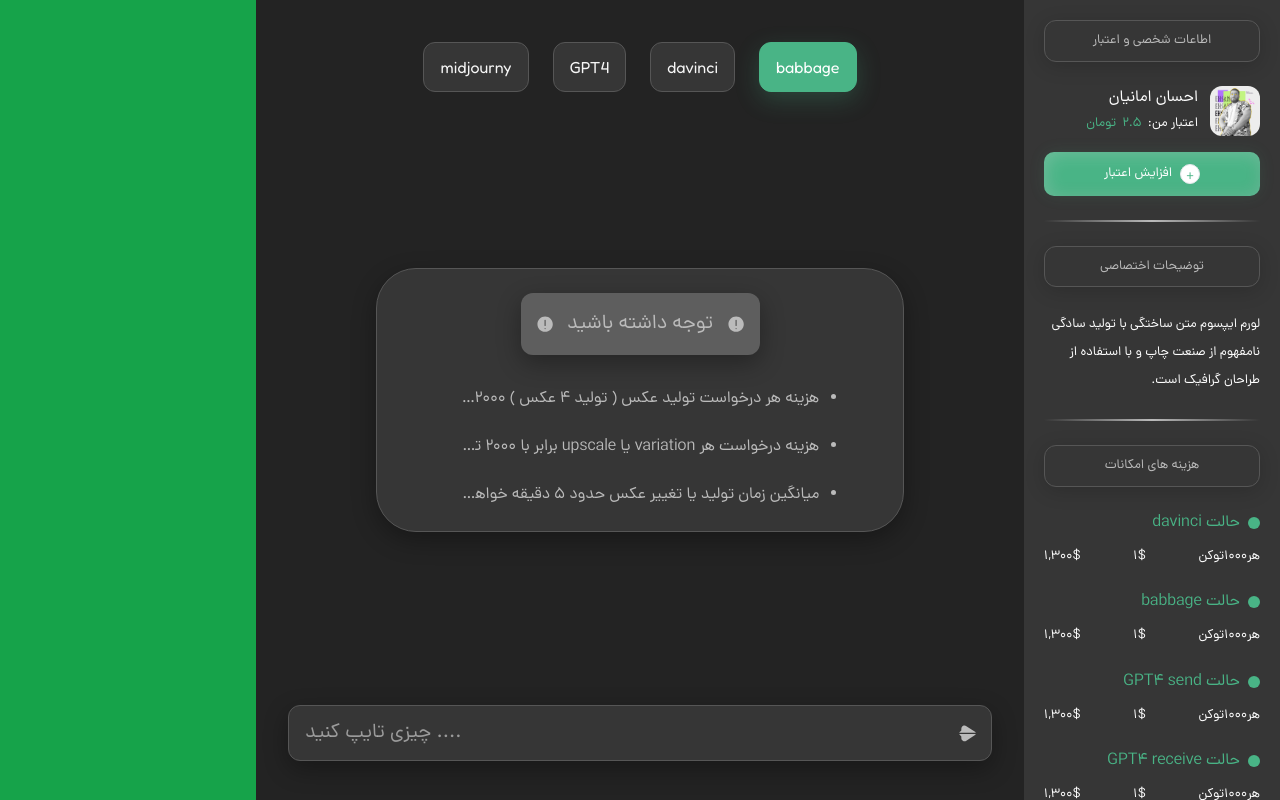
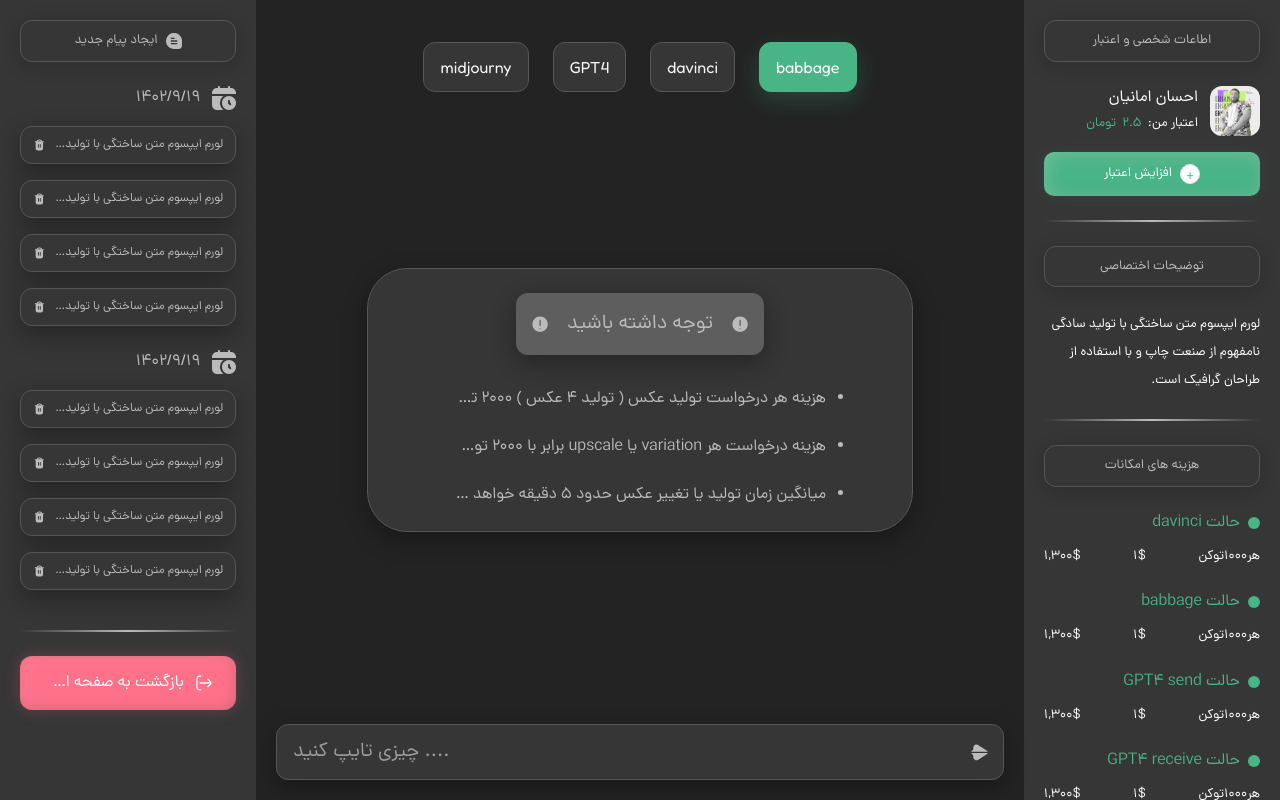
Before and after one commit to tasha-dev/Webimode, a Next.js app: page /chat-gpt/app in a window 1280 px wide. Built offline with nearby package versions, Linux system fonts and the light colour scheme.

Commit message:
added left side of chat gpt app

```diff
--- a/app/chat-gpt/app/page.tsx
+++ b/app/chat-gpt/app/page.tsx
@@ -2,6 +2,7 @@
 import {ReactNode} from "react";
 import RightSideComponent from '@/component/page/section/chat-gpt-app/rightSideComponent';
 import MiddleSideComponent from '@/component/page/section/chat-gpt-app/middleSideComponent';
+import LeftSideComponent from "@/component/page/section/chat-gpt-app/leftSideComponent";
 
 // Creating and exporting chat gpt app page as default
 export default function ChatGptAppPage():ReactNode {
@@ -10,7 +11,7 @@ export default function ChatGptAppPage():ReactNode {
         <div className="grid grid-cols-5 h-[100vh] overflow-hidden">
             <RightSideComponent />
             <MiddleSideComponent />
-            <div className="col-span-1 bg-green-600" />
+            <LeftSideComponent />
         </div>
     );
 }
--- a/app/index.css
+++ b/app/index.css
@@ -6,6 +6,7 @@
 /*Custom styles*/
 body > section:first-of-type {@apply lg:pt-[200px] pt-[20px];}
 .shadow-custom {box-shadow: -2px -2px 12px 0px rgba(0, 0, 0, 0.04) inset, 2px 2px 30px 0px rgba(255, 255, 255, 0.36) inset;}
+.red-shadow {box-shadow: 0px 0px 16px 0px rgba(255, 112, 137, 0.24), -2px -2px 12px 0px rgba(0, 0, 0, 0.16) inset, 2px 2px 18px 0px rgba(255, 255, 255, 0.12) inset;}
 .group:hover .group-hover\:shadow-custom {@apply shadow-custom}
 .shadow-custom-outer {box-shadow:  -1px -2px 16px 0px rgba(0, 0, 0, 0.08) inset, 2px 3px 16px 0px rgba(255, 255, 255, 0.32) inset, 0px 4px 16px 0px rgba(84, 152, 255, 0.25);}
 .shadow-custom-outer-theme {box-shadow:  2px 2px 18px 0px rgba(255, 255, 255, 0.24) inset, -1px -1px 16px 0px rgba(0, 0, 0, 0.08) inset, 0px 0px 16px 0px rgba(73, 180, 134, 0.12);}
@@ -63,8 +64,9 @@ footer[data-hasbefore="true"]::before {@apply content-[''] absolute top-0 left-0
 .notebook-divider::after {@apply w-[12px] h-[12px] bg-white rounded-full absolute bottom-0 left-0 -translate-x-[25%] translate-y-[25%] z-[-1] content-[''];}
 .slider-slide-bullet-number {@apply relative lg:w-[56px] w-[32px] lg:h-[56px] h-[32px] flex items-center justify-center rounded-full shadow-custom lg:text-[24px] text-[16px] font-bold data-[active='false']:bg-lighterGrey data-[active='false']:text-lightGrey data-[active='true']:bg-theme data-[active='true']:text-white data-[active="true"]:after:content-[''] data-[active="true"]:after:absolute data-[active="true"]:after:top-0 data-[active="true"]:after:left-0 data-[active="true"]:after:w-full data-[active="true"]:after:h-full data-[active="true"]:after:scale-[1.6] data-[active="true"]:after:origin-center data-[active="true"]:after:animate-customRotate data-[active="true"]:after:bg-[url(../public/img/sliderPagination/img-ring.svg)] data-[active="true"]:after:bg-center data-[active="true"]:after:bg-cover data-[active="true"]:after:rounded-full;}
 .dropdown-inner-btn[data-theme="dark"] {@apply transition-all duration-500 p-[10px] bg-lightestDark hover:bg-white/20 w-full block text-start lg:text-[16px] text-[13px] text-white font-normal truncate;}
-.chat-tag {@apply mb-[24px] w-full text-center text-[13px] p-[10px] font-normal truncate text-lightGrey bg-pageDark border-[1.5px] border-lightestDark rounded-[12px] shadow-[0_4px_20px_0_rgba(0,0,0,0.16)];}
+.chat-tag {@apply mb-[24px] flex items-center justify-center gap-[8px] w-full text-center text-[13px] p-[10px] font-normal truncate text-lightGrey bg-pageDark border-[1.5px] border-lightestDark rounded-[12px] shadow-[0_4px_20px_0_rgba(0,0,0,0.16)];}
 .chat-ai-btn {@apply rounded-[12px] shrink-0 px-[16px] py-[12px] border-[1.5px] data-[active='false']:bg-pageDark data-[active='false']:border-lightestDark data-[active='false']:text-lightestGrey data-[active='true']:border-theme data-[active='true']:text-white data-[active='true']:bg-theme theme-shadow-outer-active font-fredoka;}
 .small-btn-primary {@apply transition-all duration-500 flex items-center justify-center text-[13px] font-normal text-white bg-theme rounded-[10px] shadow-custom-outer-theme gap-[8px] p-[12px] hover:bg-darkerTheme;}
 .shadow-black {box-shadow: 0px 8px 24px 0px rgba(0, 0, 0, 0.32);}
 .skewed-right {@apply w-full h-full origin-bottom-left skew-y-[2deg] group-hover:skew-y-0;}
+.btn-alert {@apply flex justify-center transition-all duration-500 red-shadow items-center w-full gap-[12px] text-[16px] font-normal text-white px-[24px] py-[15px] bg-alert hover:bg-themeRed rounded-[12px] [&>svg]:shrink-0 [&>span]:truncate;}
--- a/chunk/iconComponent.tsx
+++ b/chunk/iconComponent.tsx
@@ -3,7 +3,7 @@ import {ReactNode} from "react";
 
 // Defining type of props
 interface propsType {
-    name: 'chevron-down'|'chevron-left'|'list'|'list-right'|'shaking-hands'|'telephone'|'star'|'right-arrow'|'party-horn'|'brief-case'|'money-check-edit'|'design'|'replace'|'vote-yes'|'window'|'poll'|'pencil-paintbrush'|'mobile'|'slack'|'lang'|'ai'|'chevron-right'|'rounded-star'|'like'|'dislike'|'send'|'shield-check'|'hand-holding-dollor'|'shaking-hands'|'hand-arrow'|'hand-arrow-left'|'clock'|'mail'|'location'|'splash-lines'|'person'|'file-write'|'info'|'whatsapp'|'instagram'|'linkedin'|'google'|'caller'|'slash-eye'|'search'|'arrow-curve'|'jet'|'file'|'share'|'circle-clock'|'chat'|'play'|'headphone'|'percentage'|'arrow-lt'|'browser'|'calender-clock'|'dollor-circle'|'globe'|'lock'|'house-buliding'|'shop'|'wp'|'shield-check'|'ban-bug'|'cloud-upload'|'addsign'|'check-circle'|'file-search'|'circle-check'|'circle-x'|'circle-warn'|'chevron-bottom-circle'|'filter'|'nim-circle-arrow'|'image'|'question-chat';
+    name: 'chevron-down'|'chevron-left'|'list'|'list-right'|'shaking-hands'|'telephone'|'star'|'right-arrow'|'party-horn'|'brief-case'|'money-check-edit'|'design'|'replace'|'vote-yes'|'window'|'poll'|'pencil-paintbrush'|'mobile'|'slack'|'lang'|'ai'|'chevron-right'|'rounded-star'|'like'|'dislike'|'send'|'shield-check'|'hand-holding-dollor'|'shaking-hands'|'hand-arrow'|'hand-arrow-left'|'clock'|'mail'|'location'|'splash-lines'|'person'|'file-write'|'info'|'whatsapp'|'instagram'|'linkedin'|'google'|'caller'|'slash-eye'|'search'|'arrow-curve'|'jet'|'file'|'share'|'circle-clock'|'chat'|'play'|'headphone'|'percentage'|'arrow-lt'|'browser'|'calender-clock'|'dollor-circle'|'globe'|'lock'|'house-buliding'|'shop'|'wp'|'shield-check'|'ban-bug'|'cloud-upload'|'addsign'|'check-circle'|'file-search'|'circle-check'|'circle-x'|'circle-warn'|'chevron-bottom-circle'|'filter'|'nim-circle-arrow'|'image'|'question-chat'|'exit'|'bin';
     size: number;
 }
 
@@ -490,5 +490,18 @@ export default function IconComponent({size, name}:propsType):ReactNode {
                 <path d="M12.7991 8.03953C13.8091 7.02953 15.4591 7.01953 16.4791 8.03953L17.5191 9.07953C17.7491 9.30953 18.1391 9.30953 18.3691 9.07953L24.3191 3.12953C23.5191 1.43953 21.7891 0.269531 19.7991 0.269531H10.7891C8.02906 0.269531 5.78906 2.50953 5.78906 5.26953V11.2695C5.78906 12.3395 6.12906 13.3295 6.69906 14.1395L12.7991 8.03953ZM10.2891 3.26953C11.1191 3.26953 11.7891 3.93953 11.7891 4.76953C11.7891 5.59953 11.1191 6.26953 10.2891 6.26953C9.45906 6.26953 8.78906 5.59953 8.78906 4.76953C8.78906 3.93953 9.45906 3.26953 10.2891 3.26953ZM13.1191 24.0895L4.44906 21.6795C1.78906 20.9395 0.229061 18.1795 0.969061 15.5195L2.57906 9.73953C2.80906 8.91953 3.22906 8.19953 3.78906 7.61953V11.2795C3.78906 15.1495 6.91906 18.2795 10.7891 18.2795H19.9291L19.2791 20.6195C18.5391 23.2795 15.7791 24.8395 13.1191 24.0995V24.0895ZM24.7891 5.47953V11.2695C24.7891 14.0295 22.5491 16.2695 19.7891 16.2695H10.7891C9.81906 16.2695 8.91906 15.9895 8.14906 15.5195L14.2091 9.45953C14.4391 9.22953 14.8291 9.22953 15.0591 9.45953L16.0991 10.4995C17.0791 11.4795 18.7891 11.4795 19.7691 10.4995L24.7891 5.47953Z" fill="currentColor"/>
             </svg>
         );
+    } else if (name === 'exit') {
+        return (
+            <svg width={size} height={size} viewBox="0 0 17 16" fill="none" xmlns="http://www.w3.org/2000/svg">
+                <path d="M15.6023 6.11494L13.0163 3.52894C12.8906 3.4075 12.7222 3.3403 12.5474 3.34182C12.3726 3.34334 12.2054 3.41345 12.0818 3.53706C11.9582 3.66066 11.8881 3.82787 11.8865 4.00267C11.885 4.17747 11.9522 4.34587 12.0737 4.4716L14.6597 7.05761C14.7365 7.13596 14.8036 7.22325 14.8597 7.3176C14.8497 7.3176 14.8417 7.31227 14.8317 7.31227L4.37565 7.3336C4.19884 7.3336 4.02927 7.40384 3.90425 7.52887C3.77922 7.65389 3.70898 7.82346 3.70898 8.00027C3.70898 8.17708 3.77922 8.34665 3.90425 8.47168C4.02927 8.5967 4.19884 8.66694 4.37565 8.66694L14.8277 8.64561C14.8463 8.64561 14.8617 8.63627 14.8797 8.63494C14.8205 8.74771 14.7455 8.85143 14.657 8.94294L12.071 11.5289C12.0073 11.5904 11.9565 11.664 11.9216 11.7453C11.8866 11.8267 11.8683 11.9142 11.8675 12.0027C11.8667 12.0912 11.8836 12.179 11.9171 12.2609C11.9506 12.3428 12.0001 12.4173 12.0627 12.4799C12.1253 12.5425 12.1997 12.592 12.2817 12.6255C12.3636 12.659 12.4514 12.6759 12.5399 12.6751C12.6284 12.6743 12.7159 12.6559 12.7973 12.621C12.8786 12.5861 12.9522 12.5353 13.0137 12.4716L15.5997 9.8856C16.0996 9.38553 16.3804 8.70738 16.3804 8.00027C16.3804 7.29317 16.0996 6.61501 15.5997 6.11494H15.6023Z" fill="currentColor"/>
+                <path d="M5.04948 14.6667H3.71615C3.18571 14.6667 2.67701 14.456 2.30193 14.0809C1.92686 13.7058 1.71615 13.1971 1.71615 12.6667V3.33333C1.71615 2.8029 1.92686 2.29419 2.30193 1.91912C2.67701 1.54405 3.18571 1.33333 3.71615 1.33333H5.04948C5.22629 1.33333 5.39586 1.2631 5.52088 1.13807C5.64591 1.01305 5.71615 0.843478 5.71615 0.666667C5.71615 0.489856 5.64591 0.320286 5.52088 0.195262C5.39586 0.0702379 5.22629 0 5.04948 0L3.71615 0C2.83242 0.00105857 1.98518 0.352588 1.36029 0.97748C0.7354 1.60237 0.383871 2.4496 0.382813 3.33333L0.382812 12.6667C0.383871 13.5504 0.7354 14.3976 1.36029 15.0225C1.98518 15.6474 2.83242 15.9989 3.71615 16H5.04948C5.22629 16 5.39586 15.9298 5.52088 15.8047C5.64591 15.6797 5.71615 15.5101 5.71615 15.3333C5.71615 15.1565 5.64591 14.987 5.52088 14.8619C5.39586 14.7369 5.22629 14.6667 5.04948 14.6667Z" fill="currentColor"/>
+            </svg>
+        );
+    } else if (name === 'bin') {
+        return (
+            <svg width={size} height={size} viewBox="0 0 13 12" fill="none" xmlns="http://www.w3.org/2000/svg">
+                <path d="M11.3828 1.99999H9.83281C9.59359 0.836789 8.57035 0.0015 7.3828 0H6.38279C5.19523 0.0015 4.172 0.836789 3.9328 1.99999H2.3828C2.10666 1.99999 1.88281 2.22384 1.88281 2.49998C1.88281 2.77612 2.10666 3 2.3828 3H2.8828V9.49999C2.88446 10.88 4.00278 11.9984 5.3828 12H8.3828C9.76283 11.9984 10.8811 10.88 10.8828 9.49999V3H11.3828C11.6589 3 11.8828 2.77615 11.8828 2.50001C11.8828 2.22387 11.6589 1.99999 11.3828 1.99999ZM6.38281 8.50001C6.38281 8.77615 6.15896 9 5.88282 9C5.60666 9 5.3828 8.77615 5.3828 8.50001V5.50001C5.3828 5.22387 5.60666 5.00002 5.8828 5.00002C6.15894 5.00002 6.38279 5.22387 6.38279 5.50001V8.50001H6.38281ZM8.3828 8.50001C8.3828 8.77615 8.15895 9 7.88281 9C7.60667 9 7.38282 8.77615 7.38282 8.50001V5.50001C7.38282 5.22387 7.60667 5.00002 7.88281 5.00002C8.15895 5.00002 8.3828 5.22387 8.3828 5.50001V8.50001ZM4.96831 1.99999C5.18098 1.40114 5.74733 1.00076 6.38281 0.999984H7.38282C8.01831 1.00076 8.58465 1.40114 8.79732 1.99999H4.96831Z" fill="currentColor"/>
+            </svg>
+        );
     }
 }
--- /dev/null
+++ b/chunk/page/chat-gpt-app/chatDateComponent.tsx
@@ -0,0 +1,19 @@
+// Importing part
+import {ReactNode} from "react";
+import IconComponent from "@/chunk/iconComponent";
+
+// Defining type of props
+interface propsType {
+    date: Date;
+}
+
+// Creating and exporting chat date component as default
+export default function ChatDateComponent({date}:propsType):ReactNode {
+    // Returning JSX
+    return (
+        <div className="flex items-center justify-start text-lightGrey gap-[12px] mb-[16px]">
+            <span className="shrink-0"><IconComponent name="calender-clock" size={24} /></span>
+            <span className="text-[16px] font-normal block truncate">{date.toLocaleDateString('fa-ir')}</span>
+        </div>
+    );
+}
--- /dev/null
+++ b/chunk/page/chat-gpt-app/chatItemComponent.tsx
@@ -0,0 +1,21 @@
+// Importing part
+import {ReactNode} from "react";
+import Link from "next/link";
+import IconComponent from "@/chunk/iconComponent";
+
+// Defining type of props
+interface propsType {
+    children: string;
+    link: string;
+}
+
+// Creating and exporting chat item component as default
+export default function ChatItemComponent({children, link}:propsType):ReactNode {
+    // Returning JSX
+    return (
+        <Link href={link} className="group shadow-black bg-pageDark transition-all duration-500 border-[1.5px] border-lightestDark px-[12px] py-[9px] hover:border-theme rounded-[12px] flex items-center justify-between gap-[10px]">
+            <span className="block truncate text-[12px] font-normal transition-all duration-500 text-lightGrey group-hover:text-theme">{children}</span>
+            <span className="block shrink-0 transition-all duration-500 text-lightGrey group-hover:text-alert"><IconComponent size={12} name="bin" /></span>
+        </Link>
+    );
+}
--- /dev/null
+++ b/component/page/section/chat-gpt-app/leftSideComponent.tsx
@@ -0,0 +1,46 @@
+// Importing part
+import {ReactNode} from "react";
+import IconComponent from "@/chunk/iconComponent";
+import Link from "next/link";
+import ChatDateComponent from "@/chunk/page/chat-gpt-app/chatDateComponent";
+import ChatItemComponent from "@/chunk/page/chat-gpt-app/chatItemComponent";
+
+// Creating and exporting left side of chat gpt app page as default
+export default function LeftSideComponent():ReactNode {
+    // Returning JSX
+    return (
+        <div className="col-span-1 bg-pageDark overflow-auto no-scroll">
+            <div className="p-[20px] no-scroll">
+                <div className="chat-tag">
+                    <IconComponent size={16} name="chat" />
+                    ایجاد پیام جدید
+                </div>
+                <div className="mb-[24px]">
+                    <ChatDateComponent date={new Date()} />
+                    <ul className="flex flex-col gap-[16px]">
+                        <ChatItemComponent link="#">لورم ایپسوم متن ساختگی با تولید ....</ChatItemComponent>
+                        <ChatItemComponent link="#">لورم ایپسوم متن ساختگی با تولید ....</ChatItemComponent>
+                        <ChatItemComponent link="#">لورم ایپسوم متن ساختگی با تولید ....</ChatItemComponent>
+                        <ChatItemComponent link="#">لورم ایپسوم متن ساختگی با تولید ....</ChatItemComponent>
+                    </ul>
+                </div>
+                <div>
+                    <ChatDateComponent date={new Date()} />
+                    <ul className="flex flex-col gap-[16px]">
+                        <ChatItemComponent link="#">لورم ایپسوم متن ساختگی با تولید ....</ChatItemComponent>
+                        <ChatItemComponent link="#">لورم ایپسوم متن ساختگی با تولید ....</ChatItemComponent>
+                        <ChatItemComponent link="#">لورم ایپسوم متن ساختگی با تولید ....</ChatItemComponent>
+                        <ChatItemComponent link="#">لورم ایپسوم متن ساختگی با تولید ....</ChatItemComponent>
+                    </ul>
+                </div>
+            </div>
+            <div className="p-[20px] flex items-center justify-end flex-col w-full">
+                <div className="h-[2px] bg-gradient-to-r from-transparent w-full to-transparent mb-[24px] via-lightGrey" />
+                <Link href='/' className="btn-alert">
+                    <IconComponent name="exit" size={16} />
+                    <span>بازگشت به صفحه اصلی</span>
+                </Link>
+            </div>
+        </div>
+    );
+}
--- a/component/page/section/chat-gpt-app/middleSideComponent.tsx
+++ b/component/page/section/chat-gpt-app/middleSideComponent.tsx
@@ -7,13 +7,13 @@ export default function MiddleSideComponent():ReactNode {
     // Returning JSX
     return (
         <div className="col-span-3 bg-dark h-[100vh] grid grid-cols-1 grid-rows-6">
-            <div className="overflow-x-auto overflow-y-hidden flex gap-[24px] items-center justify-center row-span-1 p-[32px] no-scroll">
+            <div className="overflow-x-auto overflow-y-hidden flex gap-[24px] items-center justify-center row-span-1 p-[20px] no-scroll">
                 <button data-active={true} className="chat-ai-btn">babbage</button>
                 <button data-active={false} className="chat-ai-btn">davinci</button>
                 <button data-active={false} className="chat-ai-btn">GPT4</button>
                 <button data-active={false} className="chat-ai-btn">midjourny</button>
             </div>
-            <div className="flex items-center justify-center col-span-1 row-span-4 overflow-x-hidden overflow-y-auto p-[32px] no-scroll">
+            <div className="flex items-center justify-center col-span-1 row-span-4 overflow-x-hidden overflow-y-auto p-[20px] no-scroll">
                 <div className="p-[24px] w-[75%] shadow-black border border-lightestDark bg-pageDark rounded-[40px]">
                     <div className="flex w-[50%] items-center mx-auto p-[16px] bg-white/20 rounded-[12px] justify-between gap-[10px] shadow-black mb-[32px]">
                         <span className="text-lightGrey shrink-0"><IconComponent name="circle-warn" size={16} /></span>
@@ -33,7 +33,7 @@ export default function MiddleSideComponent():ReactNode {
                     </ul>
                 </div>
             </div>
-            <div className="col-span-1 row-span-1 p-[32px] flex flex-col items-center justify-center">
+            <div className="col-span-1 row-span-1 p-[20px] flex items-end">
                 <form action="#" className="bg-pageDark border border-lightestDark rounded-[12px] shadow-black flex w-full items-center overflow-hidden" dir="ltr">
                     <input placeholder="چیزی تایپ کنید ...." type="text" className="px-[16px] py-[12px] w-full bg-transparent text-[20px] font-normal outline-0 placeholder:text-white/50 text-white" />
                     <button className="p-[10px] shrink-0 aspect-square w-[50px] flex items-center justify-center">
```
